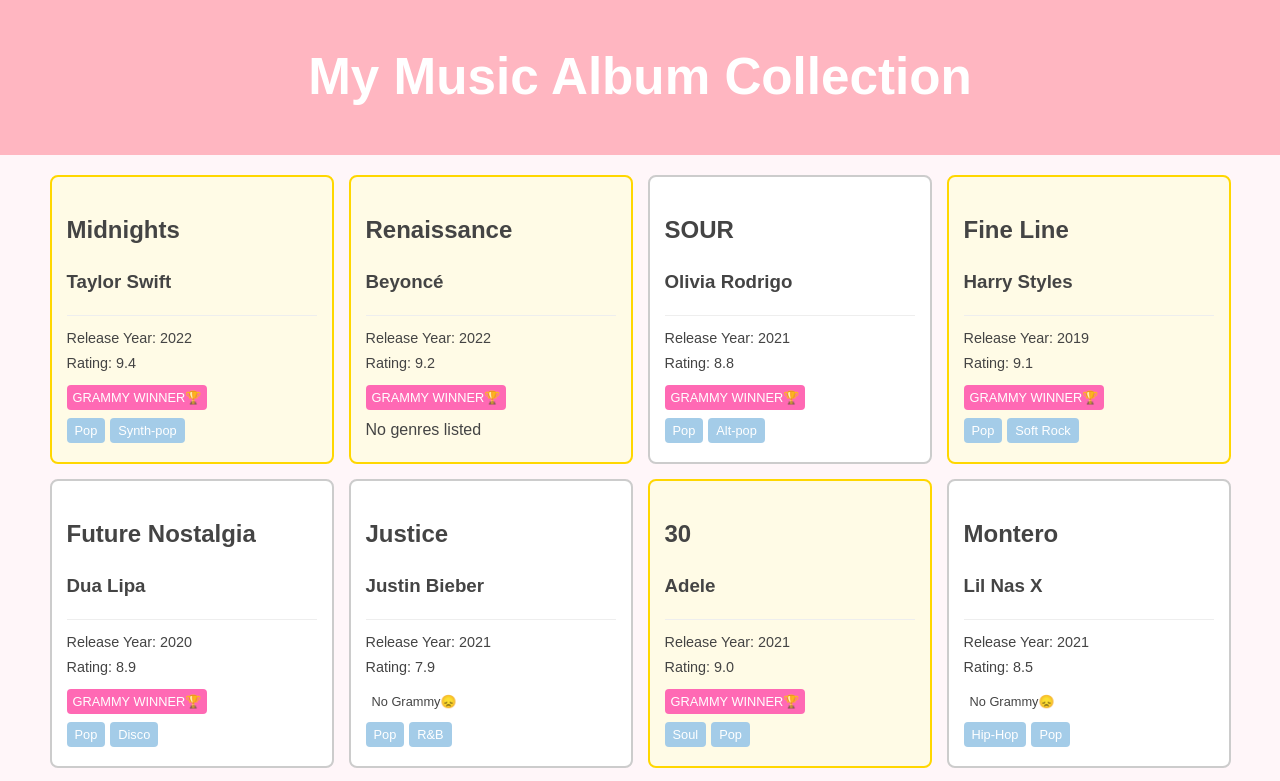
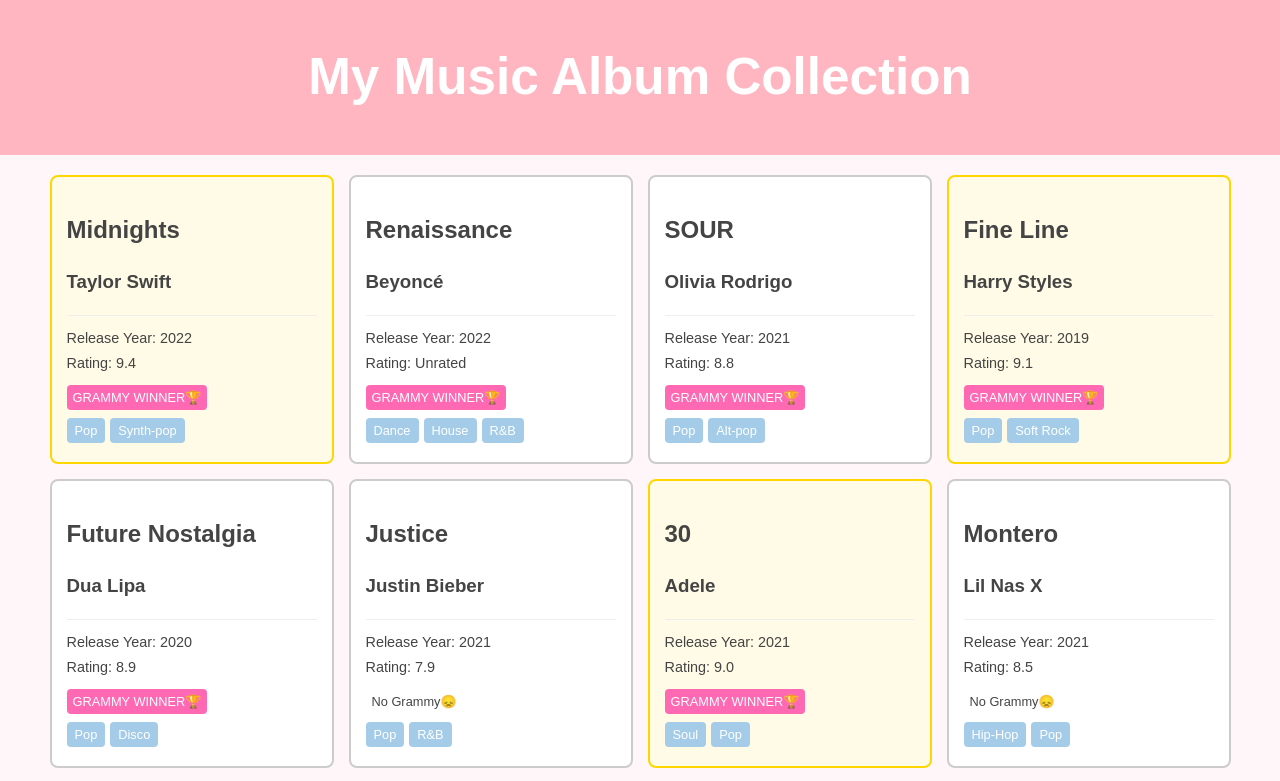
Before and after one commit to beza102/-dynamic-collections, a React app: page / in a window 1280 px wide. Shown: the top 781 px of the page. Built offline with nearby package versions, Linux system fonts and the light colour scheme; the HTML template or start-up script is replaced by a standard one.

Commit message:
testing my condition

```diff
--- a/src/data/albumData.js
+++ b/src/data/albumData.js
@@ -13,8 +13,8 @@
     artist: "Beyoncé",
     year: 2022,
     isGrammyWinner: true,
+    genres: ["Dance", "House", "R&B"],
 
-    rating: 9.2
 
   },
   {
```
